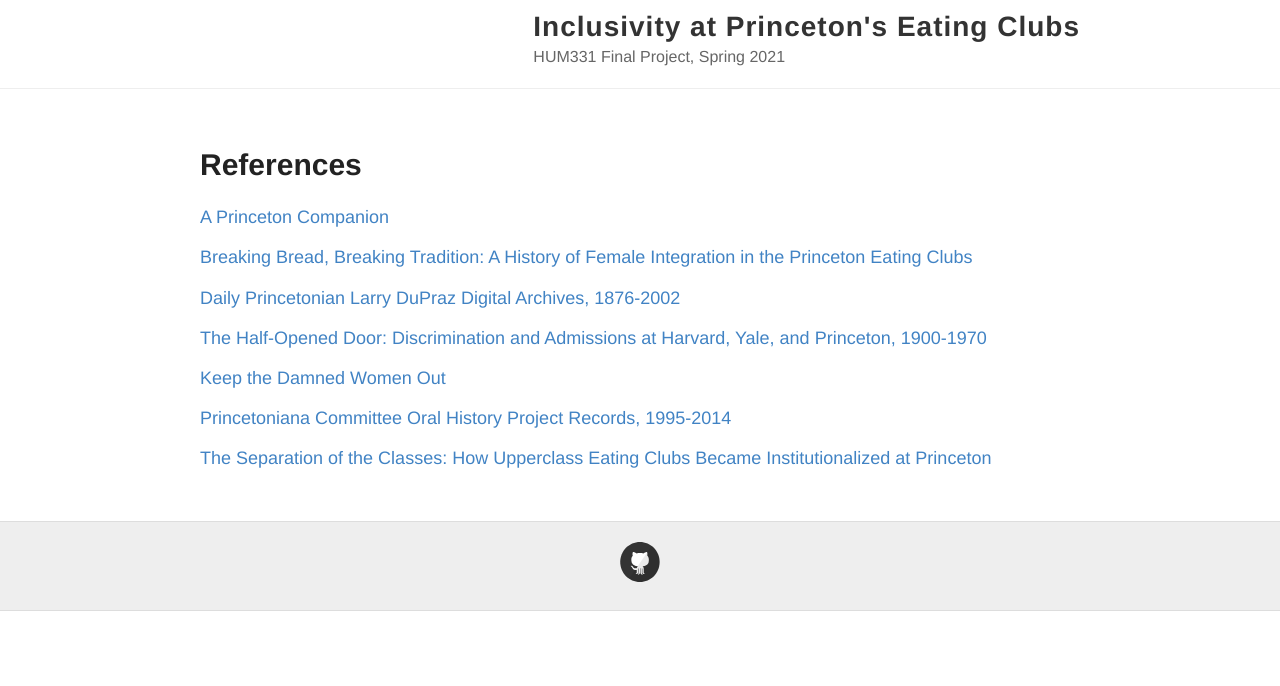
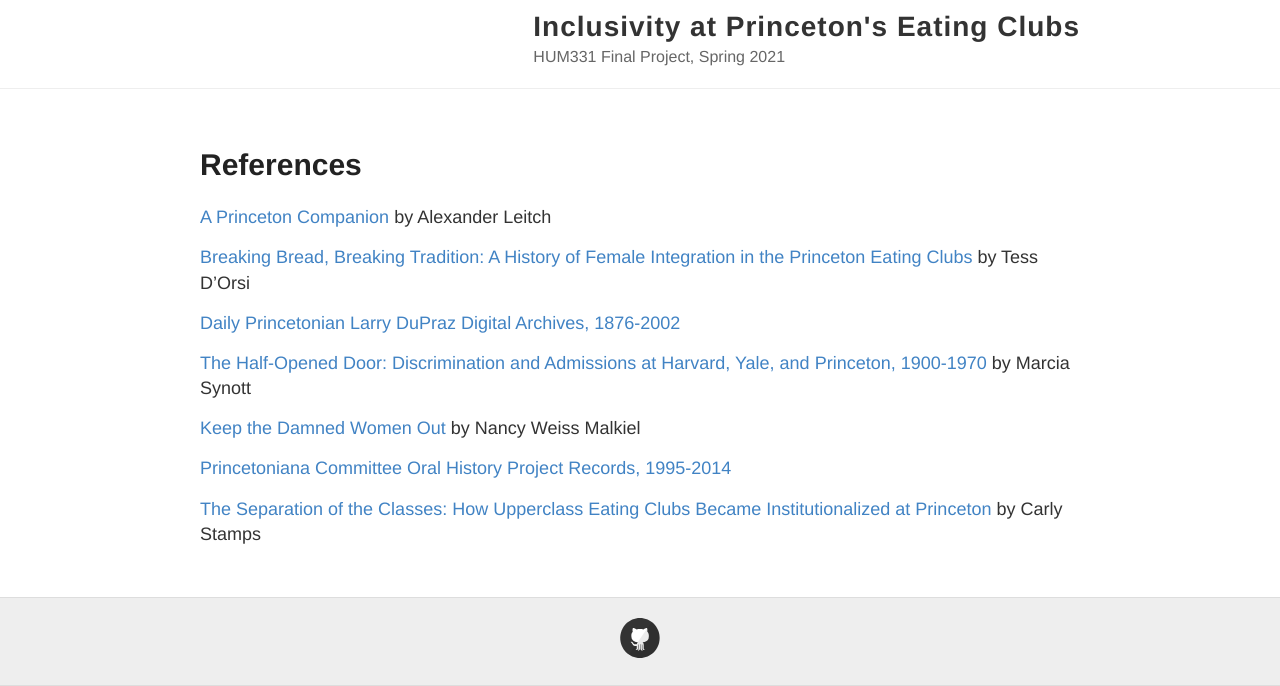
Before and after one commit to HUM-331-Princeton/inclusivity-eating-clubs, a Jekyll site: the page built from References.md, in a window 1280 px wide. Shown: the part 324-1010 px from the top of the page. Built offline with Jekyll 4.4.1, drawn with Linux system fonts in a browser that asks for light colours; before the commit the page ends 935 px from its top, so only the background shows below that.

Commit message:
Update References.md

```diff
--- a/References.md
+++ b/References.md
@@ -4,16 +4,16 @@ title: References
 permalink: /References/
 ---
 
-[A Princeton Companion]( https://catalog.princeton.edu/catalog/11494161)
+[A Princeton Companion]( https://catalog.princeton.edu/catalog/11494161) by Alexander Leitch
 
-[Breaking Bread, Breaking Tradition: A History of Female Integration in the Princeton Eating Clubs](https://dataspace.princeton.edu/handle/88435/dsp01xw42nb92c)
+[Breaking Bread, Breaking Tradition: A History of Female Integration in the Princeton Eating Clubs](https://dataspace.princeton.edu/handle/88435/dsp01xw42nb92c) by Tess D'Orsi
 
 [Daily Princetonian Larry DuPraz Digital Archives, 1876-2002]( https://theprince.princeton.edu/princetonperiodicals/cgi-bin/princetonperiodicals)
 
-[The Half-Opened Door: Discrimination and Admissions at Harvard, Yale, and Princeton, 1900-1970]( https://catalog.princeton.edu/catalog/3710)
+[The Half-Opened Door: Discrimination and Admissions at Harvard, Yale, and Princeton, 1900-1970]( https://catalog.princeton.edu/catalog/3710) by Marcia Synott
 
-[Keep the Damned Women Out](https://catalog.princeton.edu/catalog/10531309)
+[Keep the Damned Women Out](https://catalog.princeton.edu/catalog/10531309) by Nancy Weiss Malkiel
 
 [Princetoniana Committee Oral History Project Records, 1995-2014]( https://findingaids.princeton.edu/catalog/AC259)
 
-[The Separation of the Classes: How Upperclass Eating Clubs Became Institutionalized at Princeton](https://dataspace.princeton.edu/handle/88435/dsp01vh53wz57t)
+[The Separation of the Classes: How Upperclass Eating Clubs Became Institutionalized at Princeton](https://dataspace.princeton.edu/handle/88435/dsp01vh53wz57t) by Carly Stamps
```
